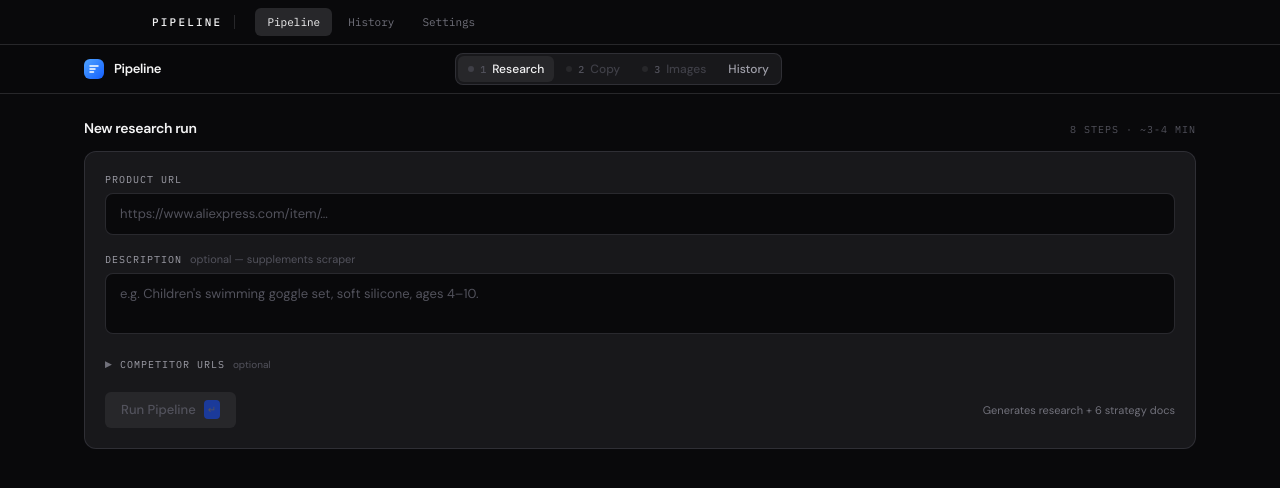
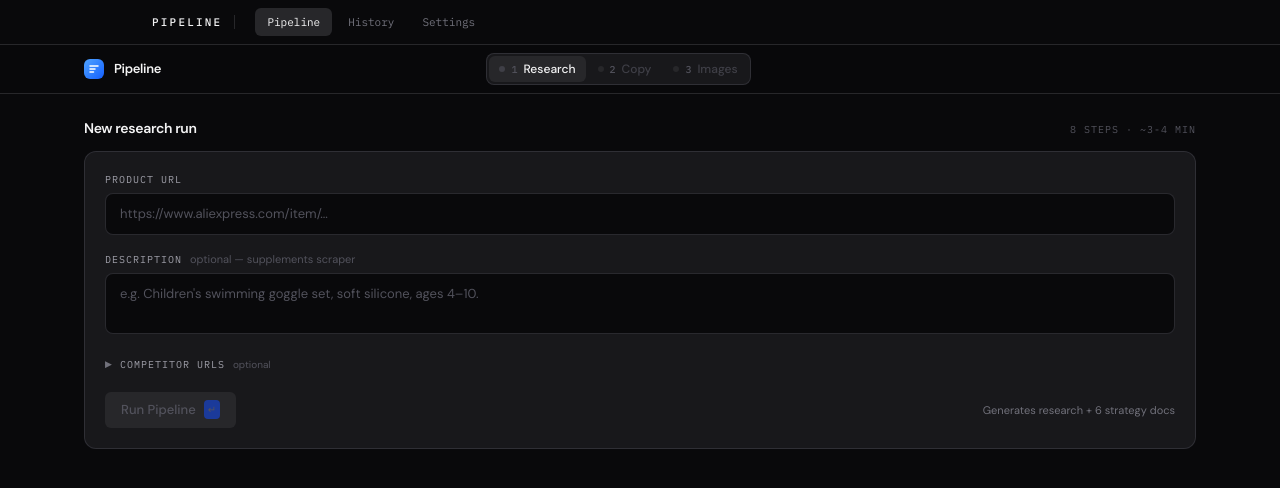
Before and after one commit to ricardsraksa/pipeline-app, a Next.js app: page / in a window 1280 px wide. Shown: the top 488 px of the page. Built offline with nearby package versions, Linux system fonts and the light colour scheme.

Commit message:
Remove History tab from pipeline stage nav

```diff
--- a/app/page.tsx
+++ b/app/page.tsx
@@ -1404,14 +1404,6 @@ export default function Home() {
                 </span>
               </button>
             ))}
-            <button
-              onClick={() => setCurrentTab(4)}
-              className={`px-2.5 py-1 rounded-md text-[12px] font-medium transition-all duration-150 cursor-pointer ${
-                currentTab === 4 ? "bg-zinc-800 text-zinc-100" : "text-zinc-400 hover:text-zinc-100"
-              }`}
-            >
-              History
-            </button>
           </nav>
 
           {/* Right: status / new-run */}
```
